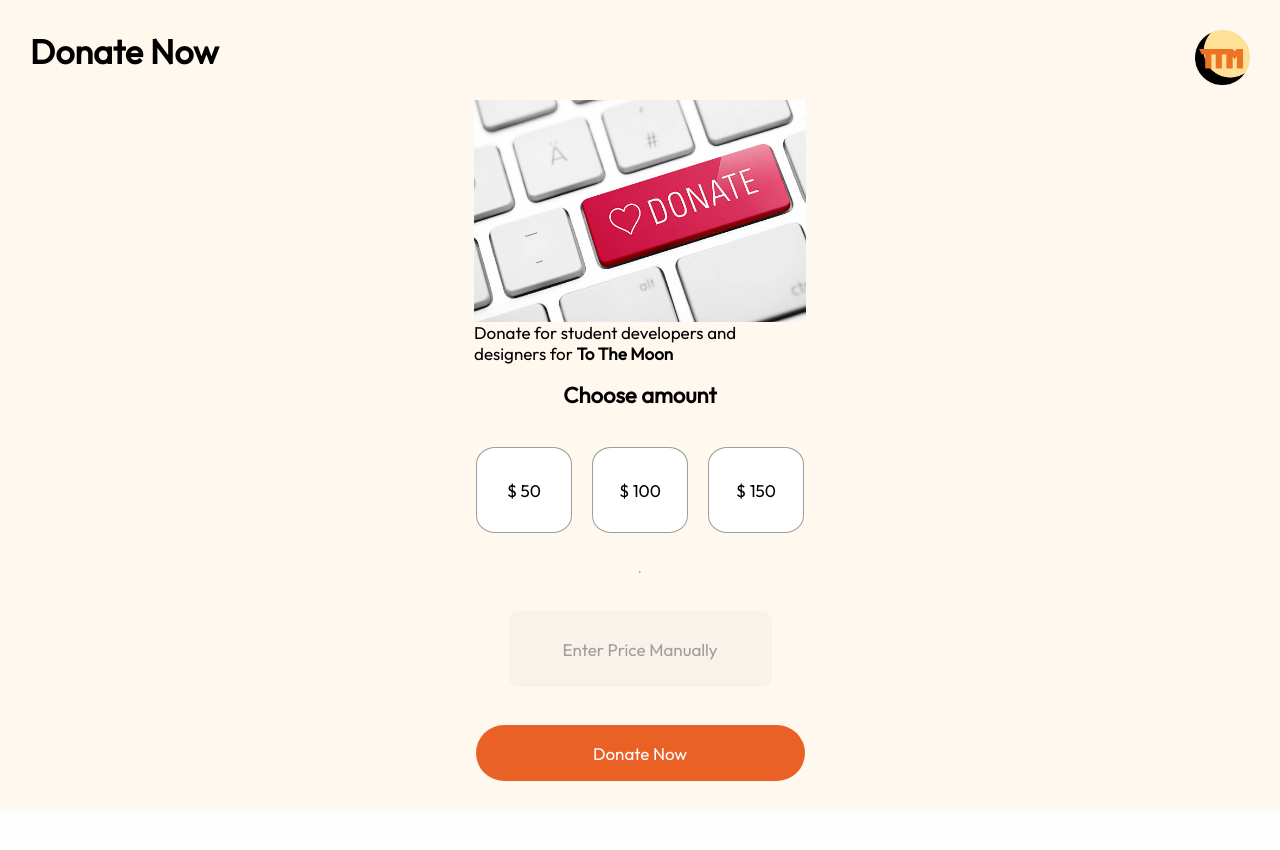
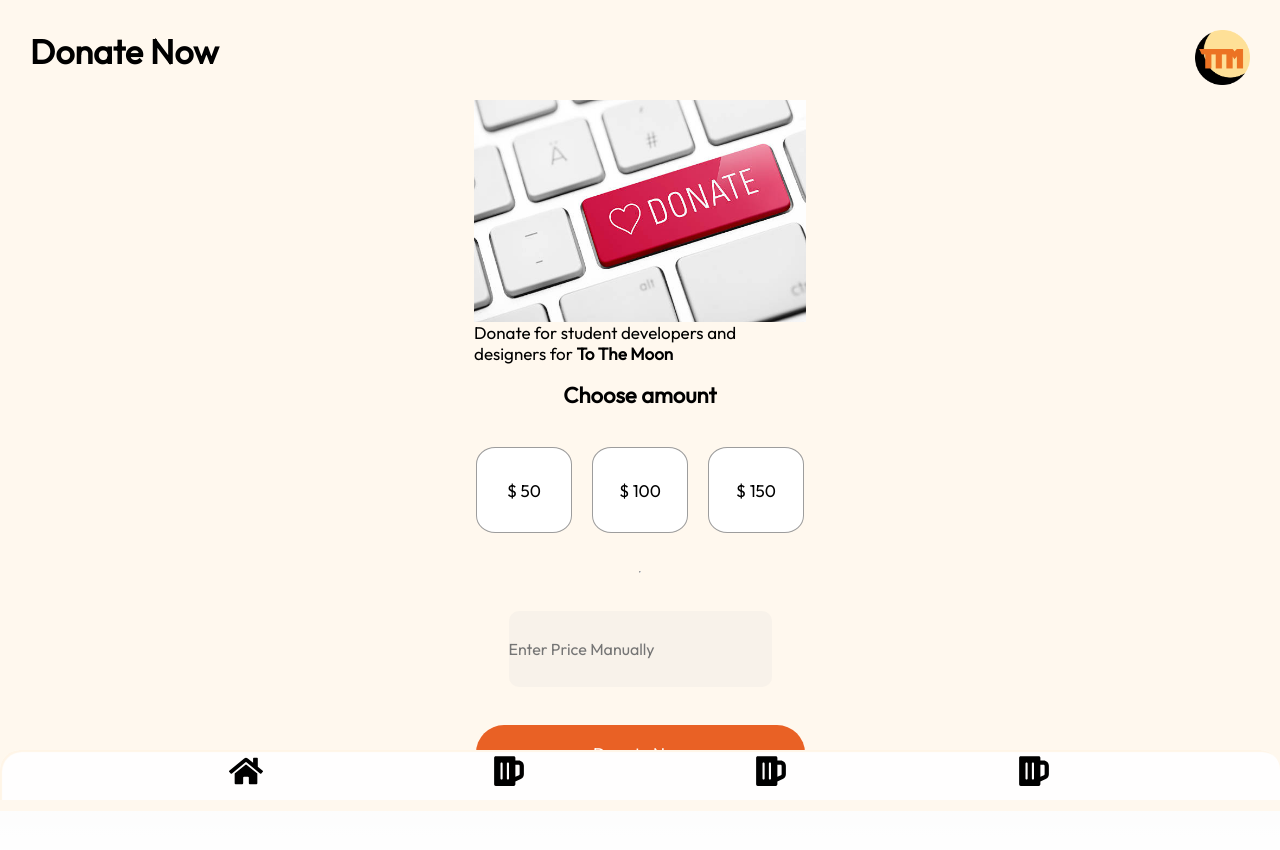
Before and after one commit to ChaeHoonK/CryptoBotFrontend, a Next.js app in the folder to-the-moon/: page /donation in a window 1280 px wide. Shown: the top 850 px of the page. Built offline with nearby package versions, Linux system fonts and the light colour scheme.

Commit message:
navbar added

```diff
--- a/to-the-moon/pages/donation.tsx
+++ b/to-the-moon/pages/donation.tsx
@@ -2,6 +2,8 @@ import { Inter } from "@next/font/google";
 import styles from "@/styles/donation.module.css";
 import DonationImg from "../components/DonationImg";
 import ChooseAmount from "@/components/ChooseAmount";
+import BottomNavigation from "@/components/BottomNavigation";
+
 
 
 const inter = Inter({ subsets: ["latin"] });
@@ -9,6 +11,7 @@ const inter = Inter({ subsets: ["latin"] });
 export default function donation() {
 
   return (
+    <>
     <main className={styles.donation}>
 
       <div className={styles.donateNow}>
@@ -37,17 +40,21 @@ export default function donation() {
             <ChooseAmount price={150} />
           </div>
           <br />
-          <hr />
+        <hr />
           <br />
           <div className = {styles.ManualPrice}>
-            <h4>Enter Price Manually</h4>
+            <input className = {styles.ManualPrice} type = "number" id = "amount" placeholder="Enter Price Manually" maxLength={10}></input>
           </div>
+
           <br />
           <div className = {styles.donateButton}>
             <h4>Donate Now</h4>
           </div>
       </div>
 
+
     </main>
+    <BottomNavigation />
+    </>
   );
 }
--- a/to-the-moon/pages/index.tsx
+++ b/to-the-moon/pages/index.tsx
@@ -79,9 +79,11 @@ export default function Home() {
           </div>
         </div>
 
-        <BottomNavigation />
+
         {/* <ForFun></ForFun> */}
       </main>
+      <BottomNavigation />
     </>
+
   );
 }
--- a/to-the-moon/styles/donation.module.css
+++ b/to-the-moon/styles/donation.module.css
@@ -5,6 +5,7 @@
     padding : 30px;
     justify-self:stretch !important;
     margin-bottom: 50px;
+    min-height: 100vh;
   }
 .donateNow {
   display: flex;
@@ -36,7 +37,7 @@
 
 }
 
-.ManualPrice {
+.ManualPrice input{
   display: flex;
   flex-direction: row;
   justify-content: center;
@@ -46,6 +47,10 @@
   border-radius: 10px;
   width: 263px;
   height: 76px;
+  border: none;
+  font-family:"Outfit";
+  font-size: 1em;
+  font-display: flex;
 
 }
 
```
Also changed, not shown: to-the-moon/components/Profile.module.css (added), to-the-moon/components/Profile.tsx (added), to-the-moon/pages/contribution.tsx (added), to-the-moon/styles/contribution.module.css (added).
